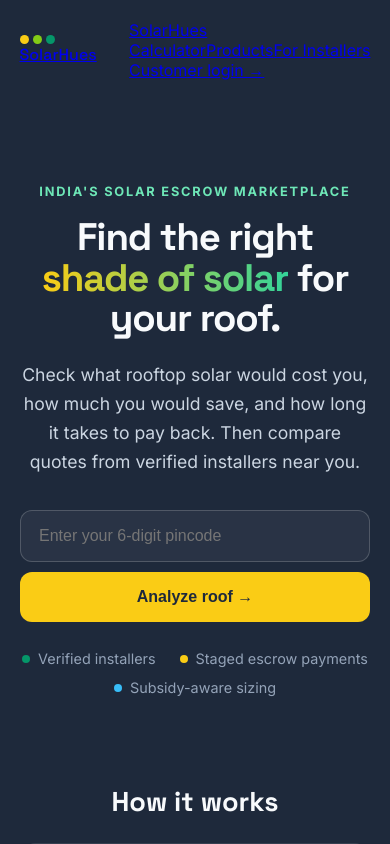
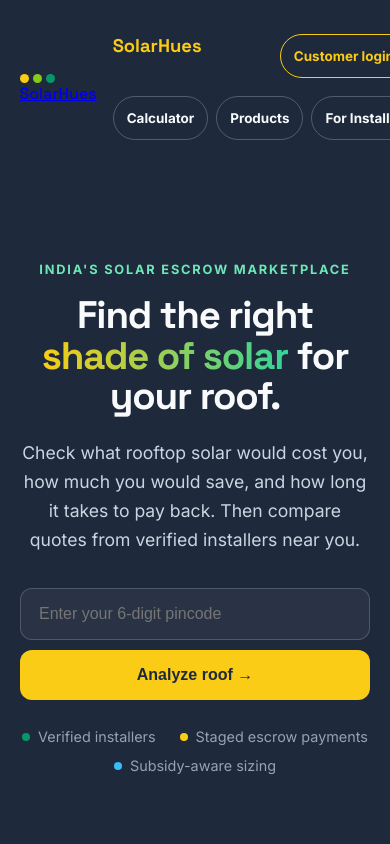
Before and after one commit to Solarhues/Solarhues-site, a Next.js app: page / in a window 390 px wide. Shown: the top 844 px of the page. Built offline with nearby package versions, Linux system fonts and the light colour scheme.

Commit message:
Add responsive navigation styles to globals.css

```diff
--- a/app/globals.css
+++ b/app/globals.css
@@ -299,5 +299,98 @@ textarea {
   nav {
     max-width: 100%;
   }
+.home-nav {
+  width: 100%;
+  max-width: 1180px;
+  margin: 0 auto;
+  padding: 18px 24px;
+  display: flex;
+  align-items: center;
+  justify-content: space-between;
+  gap: 18px;
+}
+
+.home-brand {
+  flex: 0 0 auto;
+  color: #facc15;
+  font-family: 'Space Grotesk', sans-serif;
+  font-size: 1.35rem;
+  font-weight: 800;
+  text-decoration: none;
+}
+
+.home-nav-links {
+  display: flex;
+  align-items: center;
+  justify-content: center;
+  gap: 12px;
+  min-width: 0;
+}
+
+.home-nav-links a,
+.home-login-link {
+  display: inline-flex;
+  align-items: center;
+  justify-content: center;
+  min-height: 44px;
+  padding: 10px 18px;
+  border: 1px solid rgba(148, 163, 184, 0.42);
+  border-radius: 999px;
+  color: #f8fafc;
+  font-weight: 700;
+  text-decoration: none;
+  white-space: nowrap;
+}
+
+.home-nav-links a:hover,
+.home-login-link:hover {
+  border-color: #facc15;
+  color: #facc15;
+}
+
+.home-login-link {
+  flex: 0 0 auto;
+  border-color: #facc15;
+  color: #facc15;
+}
+
+@media (max-width: 900px) {
+  .home-nav {
+    flex-wrap: wrap;
+  }
+
+  .home-nav-links {
+    order: 3;
+    width: 100%;
+    overflow-x: auto;
+    justify-content: flex-start;
+    padding-bottom: 4px;
+  }
+}
+
+@media (max-width: 560px) {
+  .home-nav {
+    align-items: flex-start;
+    padding: 14px 16px;
+  }
+
+  .home-brand {
+    font-size: 1.15rem;
+  }
+
+  .home-login-link {
+    padding: 9px 13px;
+    font-size: 0.84rem;
+  }
+
+  .home-nav-links {
+    gap: 8px;
+  }
+
+  .home-nav-links a {
+    padding: 9px 13px;
+    font-size: 0.84rem;
+  }
 }
 }
+}
```
